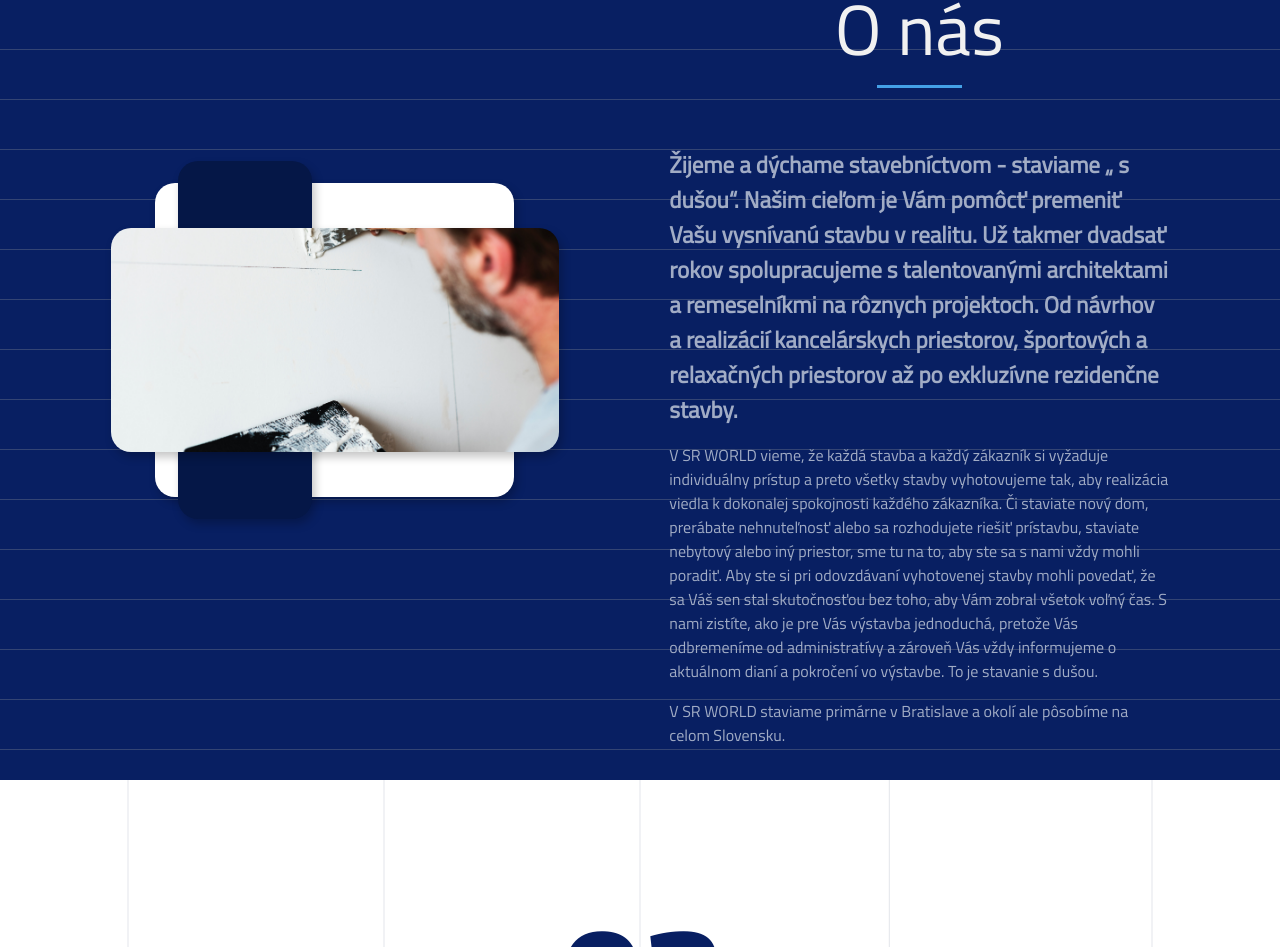
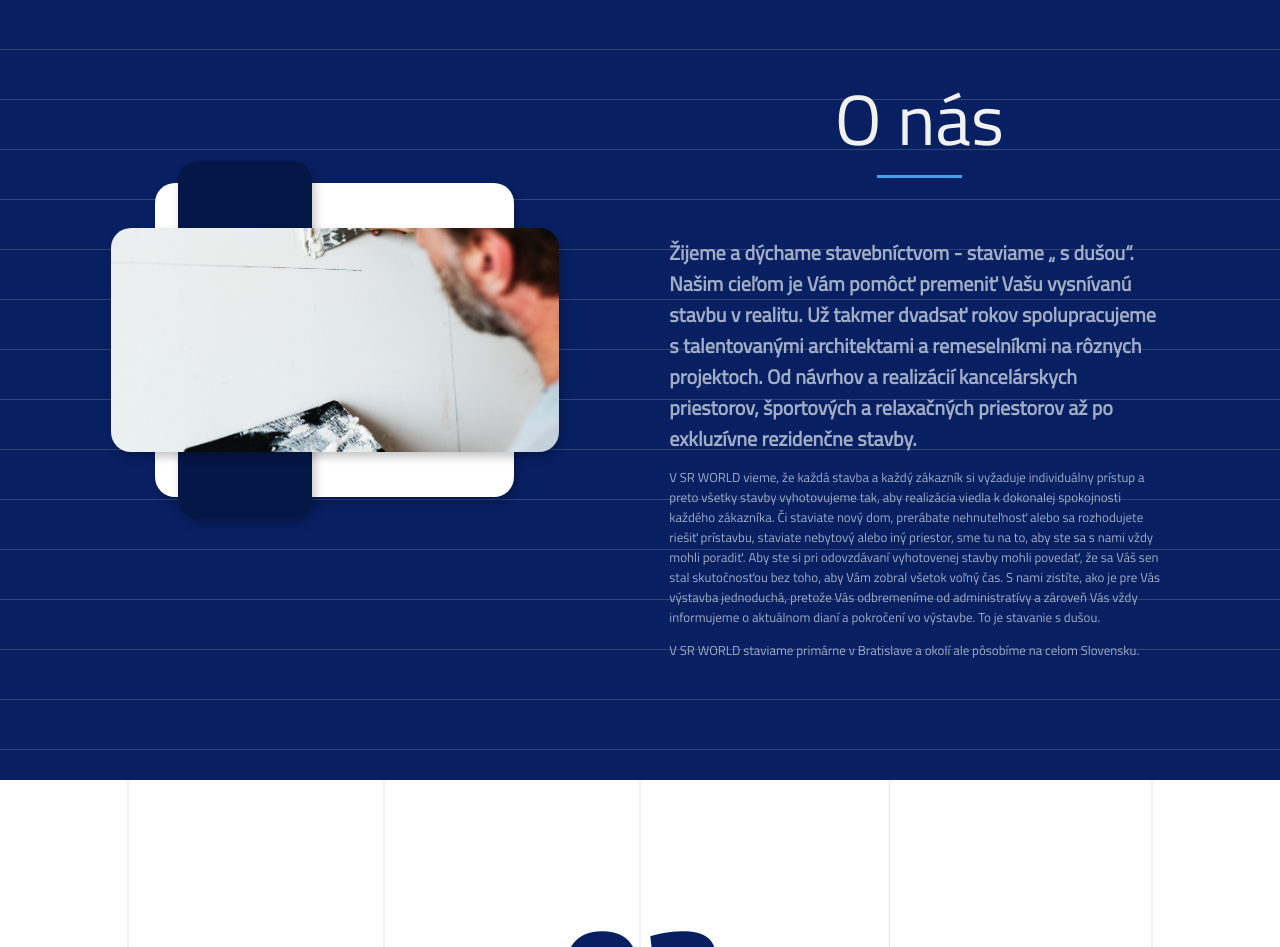
Before and after one commit to bystran/construction_company, a Vue app: page / in a window 1280 px wide. Shown: the part 2216-3163 px from the top of the page. Built offline with nearby package versions, Linux system fonts and the light colour scheme; a web font is replaced by a local one.

Commit message:
Fixes an issue with overflowing text in about sec.
Makes the font slightly smaller to fit it in the larger screens.

```diff
--- a/src/views/Home.about.vue
+++ b/src/views/Home.about.vue
@@ -153,12 +153,18 @@
            @include md{
                font-size:23px;
            }
+           @include xl{
+               font-size: 20px;
+           }
         }
         p.normal{
             font-size:13px;
             font-weight: normal;
             @include md{
-                font-size:16px;
+                font-size:15px;
+            }
+            @include xl{
+                font-size:13px;
             }
         }
     }
```
